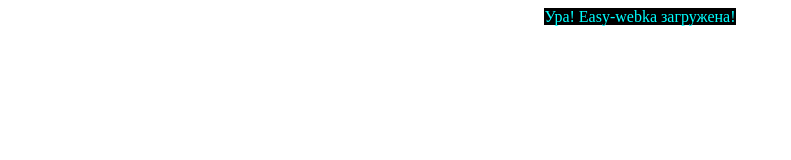
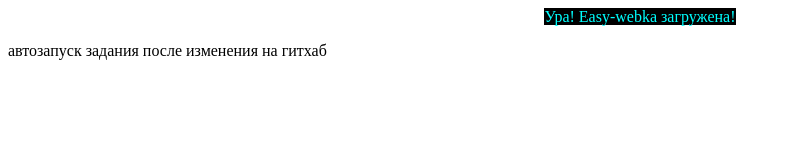
Before and after one commit to 404smoke/easy-webka, a plain HTML site: page index.html in a window 1280 px wide. Shown: the whole page, without its empty margins (0-791 px from the left). Drawn offline with Linux system fonts and the light colour scheme.

Commit message:
Update index.html

```diff
--- a/index.html
+++ b/index.html
@@ -1,2 +1,3 @@
 <meta charset="utf-8" />
 <p style="text-align: center;"><span style="background-color: #000000; color: #00ffff;">Ура! Easy-webka загружена!</span></p>
+<p>автозапуск задания после изменения на гитхаб</p>
```
